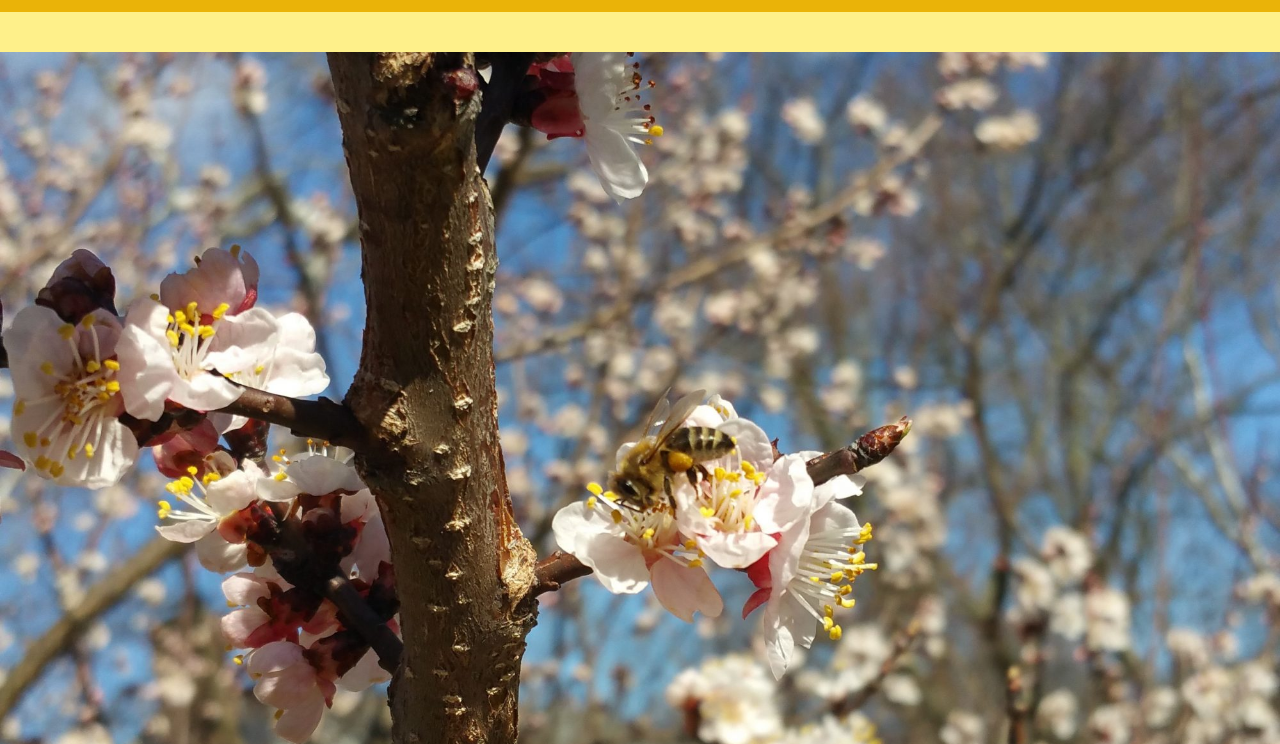
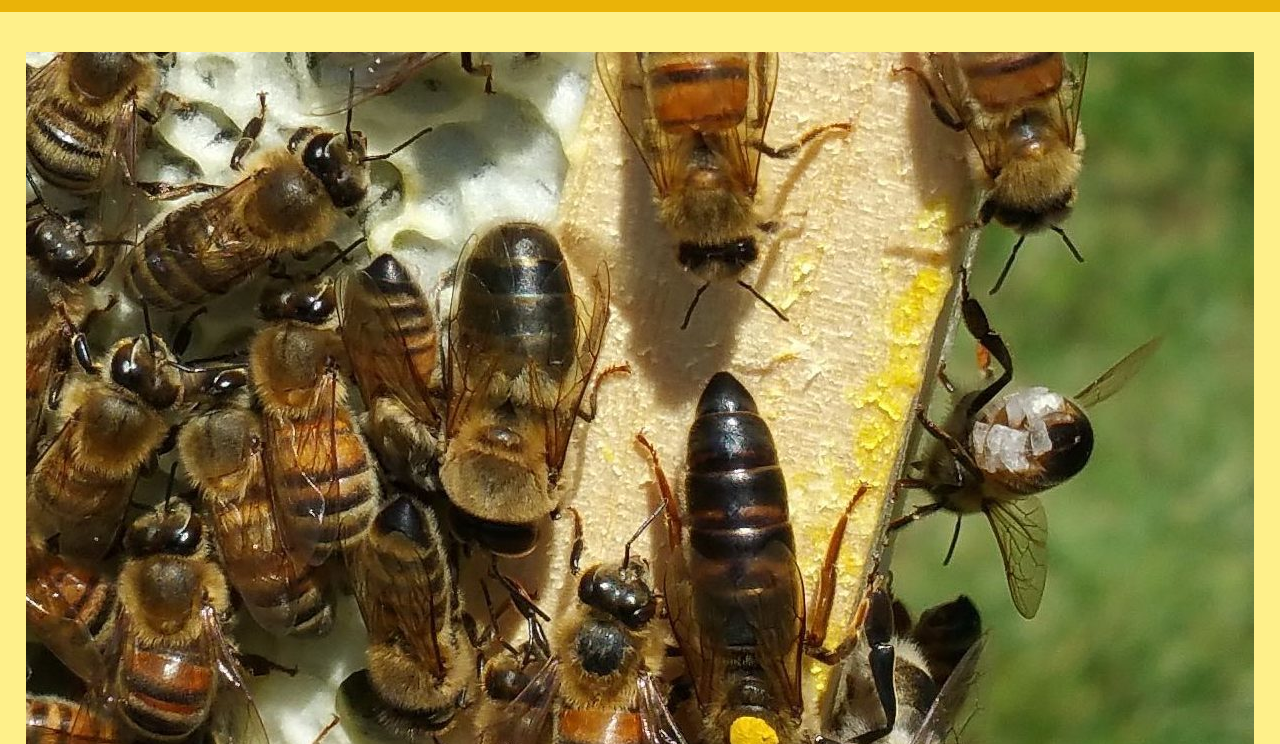
Before and after one commit to GNVTechnologies/tulasihoney, a plain HTML site: page index.html in a window 1280 px wide. Shown: the part 56-800 px from the top of the page. Drawn offline with nearby package versions, Linux system fonts and the light colour scheme.

Commit message:
Update index.html

```diff
--- a/index.html
+++ b/index.html
@@ -12,7 +12,7 @@
     </header>
 
     <section class="bg-yellow-200 py-10 text-center">
-        <img src="/cropped-Bee-On-Flower.jpg" alt="Bee On Cherry Flower" class="mx-auto mb-6 max-w-full h-auto">
+        <img src="/queen-worker-drone.jpg" alt="Bee On Cherry Flower" class="mx-auto mb-6 max-w-full h-auto">
     </section>
 
     <section id="about" class="py-10 text-center">
```
